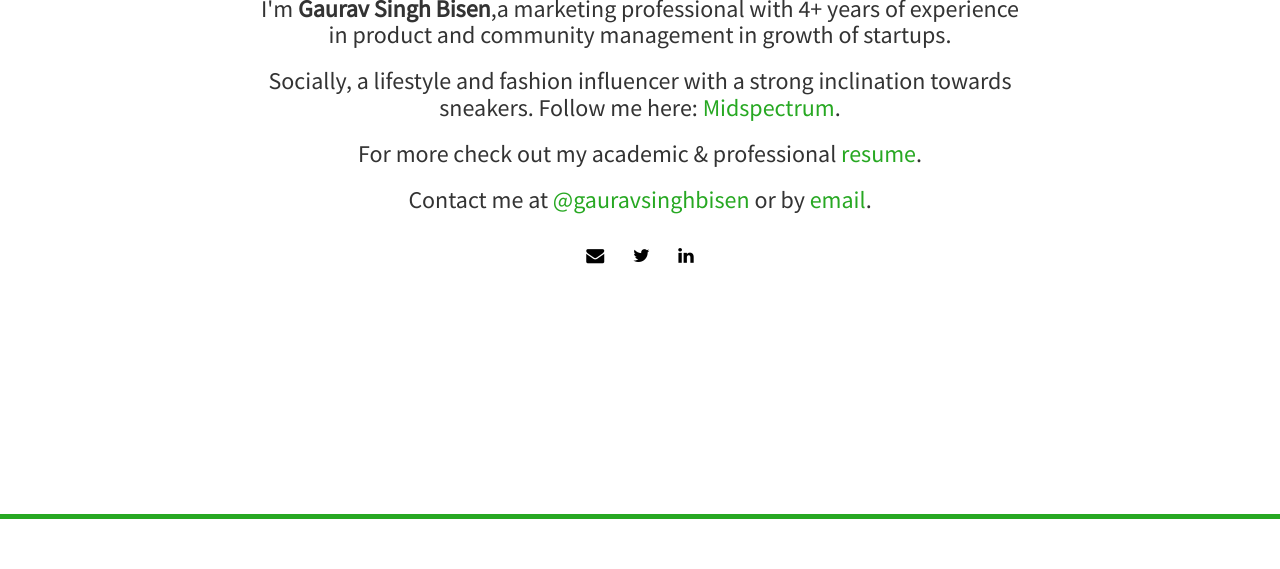
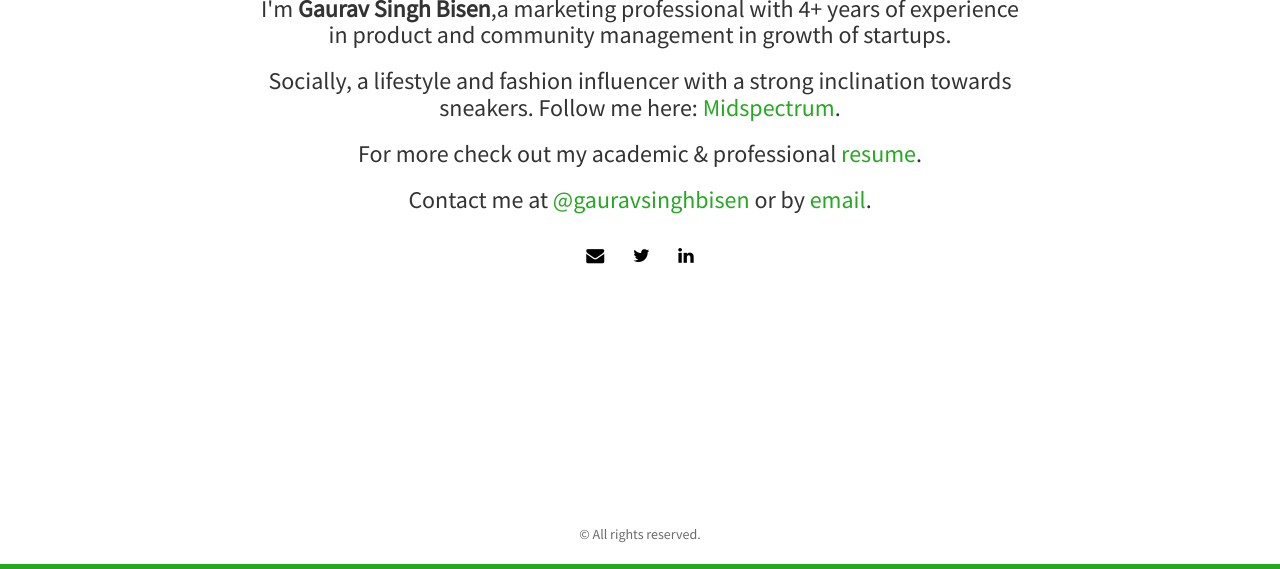
Before and after one commit to gauravsinghbisen/gauravsinghbisen.github.io, a Jekyll site: the page built from index.html, in a window 1280 px wide, cut to the strip 331-900 px from the top of the page. Built offline with Jekyll 4.4.1, drawn with Linux system fonts in a browser that asks for light colours; nearby versions of some CDN libraries; the list of posts is cut into pages by our own code.

Commit message:
Update footer.html

```diff
--- a/_includes/footer.html
+++ b/_includes/footer.html
@@ -1,7 +1,7 @@
 <footer>
     <div id="footer">
         <div class="container">
-            <p> </p>
+            <p class="text-muted">© All rights reserved.</p>
           <!--<p class="text-muted">© All rights reserved. Powered by <a href="http://jekyllrb.com/">Jekyll</a> and
                hosted by <a href="https://pages.github.com/">GitHub Pages</a> with ♥</p> -->
         </div>
```
